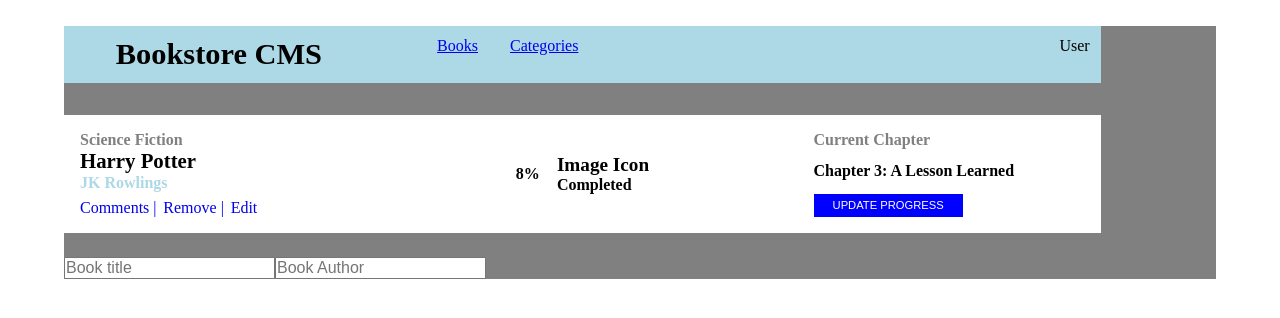
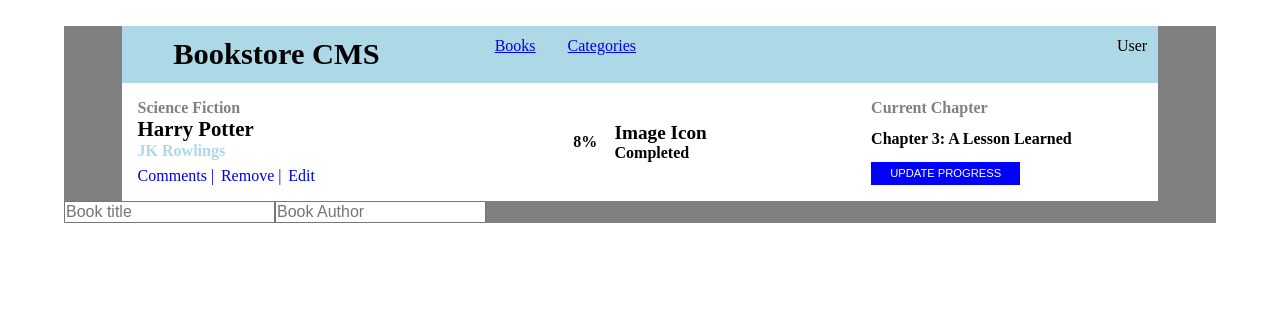
Before and after one commit to gjuliao/react_bookstore, a React (Create React App) app: page / in a window 1280 px wide. Shown: the top 318 px of the page. Built offline with nearby package versions, Linux system fonts and the light colour scheme.

Commit message:
Made style changes to the doc in general

```diff
--- a/src/index.css
+++ b/src/index.css
@@ -19,6 +19,7 @@
   justify-content: space-between;
   background-color: lightblue;
   padding: 0.7em;
+  margin: auto;
 }
 
 .navbar h1 {
@@ -40,8 +41,7 @@
 .card {
   display: flex;
   justify-content: space-between;
-  margin-top: 2em;
-  margin-bottom: 1.5em;
+  margin: auto;
   min-height: 5em;
   width: 90%;
   background-color: white;
```
